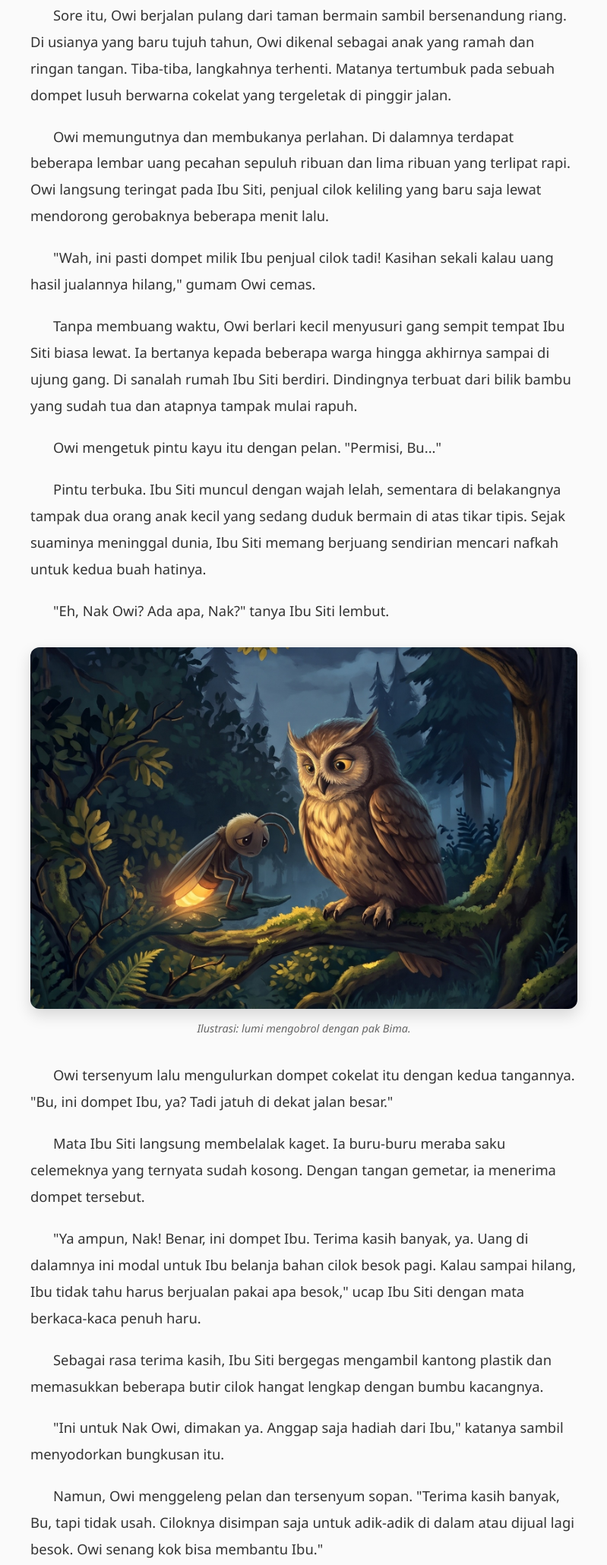
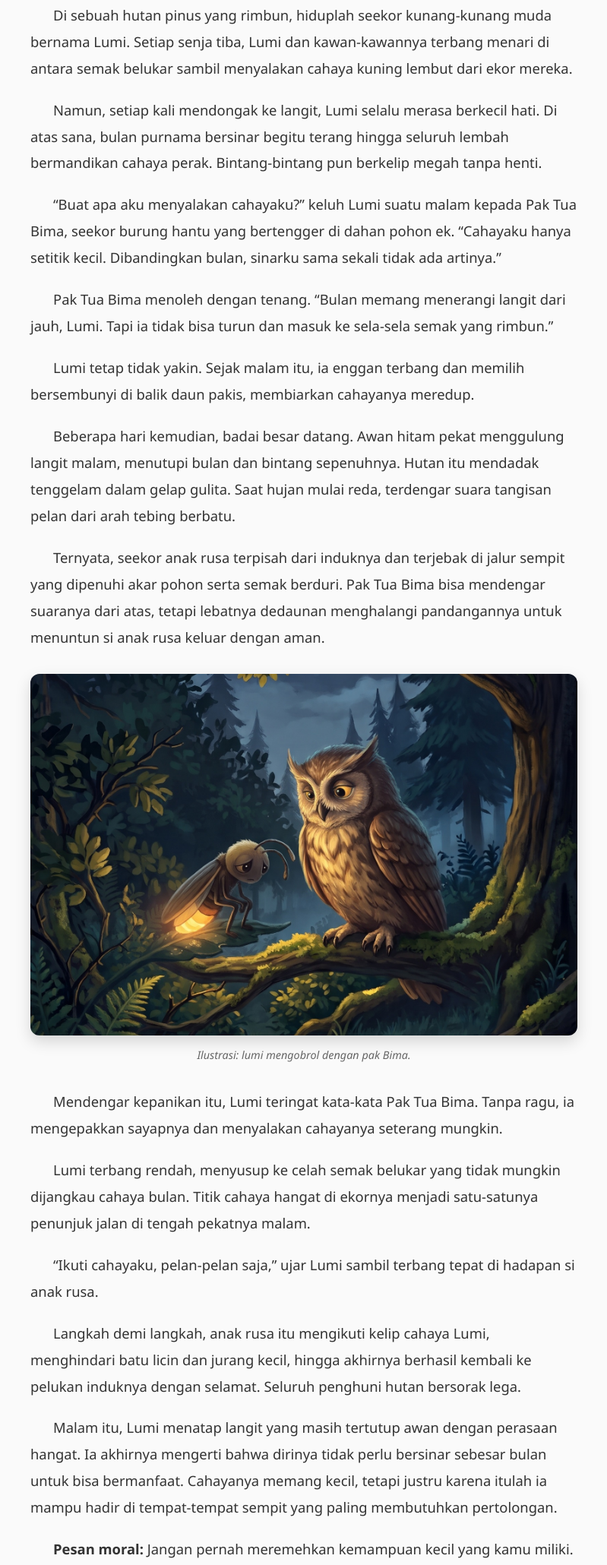
Before and after one commit to sdnkaranganyar02/p, a plain HTML site: page buku-3.html in a window 1280 px wide. Shown: the part 1553-3613 px from the top of the page at 76% size, without its empty margins (240-1039 px from the left). Drawn offline with nearby package versions, Linux system fonts and the light colour scheme.

Commit message:
Update buku-3.html

```diff
--- a/buku-3.html
+++ b/buku-3.html
@@ -41,19 +41,19 @@
             <figcaption>Ilustrasi: lumi murung karena cahayanya redup dibandingkan dengan bulan.</figcaption>
           </figure>
 
-          <p>Sore itu, Owi berjalan pulang dari taman bermain sambil bersenandung riang. Di usianya yang baru tujuh tahun, Owi dikenal sebagai anak yang ramah dan ringan tangan. Tiba-tiba, langkahnya terhenti. Matanya tertumbuk pada sebuah dompet lusuh berwarna cokelat yang tergeletak di pinggir jalan.</p>
+         <p>Di sebuah hutan pinus yang rimbun, hiduplah seekor kunang-kunang muda bernama Lumi. Setiap senja tiba, Lumi dan kawan-kawannya terbang menari di antara semak belukar sambil menyalakan cahaya kuning lembut dari ekor mereka.</p>
 
-          <p>Owi memungutnya dan membukanya perlahan. Di dalamnya terdapat beberapa lembar uang pecahan sepuluh ribuan dan lima ribuan yang terlipat rapi. Owi langsung teringat pada Ibu Siti, penjual cilok keliling yang baru saja lewat mendorong gerobaknya beberapa menit lalu.</p>
+          <p>Namun, setiap kali mendongak ke langit, Lumi selalu merasa berkecil hati. Di atas sana, bulan purnama bersinar begitu terang hingga seluruh lembah bermandikan cahaya perak. Bintang-bintang pun berkelip megah tanpa henti.</p>
 
-          <p>"Wah, ini pasti dompet milik Ibu penjual cilok tadi! Kasihan sekali kalau uang hasil jualannya hilang," gumam Owi cemas.</p>
+          <p>“Buat apa aku menyalakan cahayaku?” keluh Lumi suatu malam kepada Pak Tua Bima, seekor burung hantu yang bertengger di dahan pohon ek. “Cahayaku hanya setitik kecil. Dibandingkan bulan, sinarku sama sekali tidak ada artinya.”</p>
 
-          <p>Tanpa membuang waktu, Owi berlari kecil menyusuri gang sempit tempat Ibu Siti biasa lewat. Ia bertanya kepada beberapa warga hingga akhirnya sampai di ujung gang. Di sanalah rumah Ibu Siti berdiri. Dindingnya terbuat dari bilik bambu yang sudah tua dan atapnya tampak mulai rapuh.</p>
+          <p>Pak Tua Bima menoleh dengan tenang. “Bulan memang menerangi langit dari jauh, Lumi. Tapi ia tidak bisa turun dan masuk ke sela-sela semak yang rimbun.”</p>
 
-          <p>Owi mengetuk pintu kayu itu dengan pelan. "Permisi, Bu..."</p>
+          <p>Lumi tetap tidak yakin. Sejak malam itu, ia enggan terbang dan memilih bersembunyi di balik daun pakis, membiarkan cahayanya meredup.</p>
 
-          <p>Pintu terbuka. Ibu Siti muncul dengan wajah lelah, sementara di belakangnya tampak dua orang anak kecil yang sedang duduk bermain di atas tikar tipis. Sejak suaminya meninggal dunia, Ibu Siti memang berjuang sendirian mencari nafkah untuk kedua buah hatinya.</p>
+          <p>Beberapa hari kemudian, badai besar datang. Awan hitam pekat menggulung langit malam, menutupi bulan dan bintang sepenuhnya. Hutan itu mendadak tenggelam dalam gelap gulita. Saat hujan mulai reda, terdengar suara tangisan pelan dari arah tebing berbatu.</p>
 
-          <p>"Eh, Nak Owi? Ada apa, Nak?" tanya Ibu Siti lembut.</p>
+          <p>Ternyata, seekor anak rusa terpisah dari induknya dan terjebak di jalur sempit yang dipenuhi akar pohon serta semak berduri. Pak Tua Bima bisa mendengar suaranya dari atas, tetapi lebatnya dedaunan menghalangi pandangannya untuk menuntun si anak rusa keluar dengan aman.</p>
 
           <figure class="reading-figure">
             <!-- Sesuaikan nama file gambar Owi kamu di sini -->
@@ -61,19 +61,17 @@
             <figcaption>Ilustrasi: lumi mengobrol dengan pak Bima.</figcaption>
           </figure>
 
-          <p>Owi tersenyum lalu mengulurkan dompet cokelat itu dengan kedua tangannya. "Bu, ini dompet Ibu, ya? Tadi jatuh di dekat jalan besar."</p>
+          <p>Mendengar kepanikan itu, Lumi teringat kata-kata Pak Tua Bima. Tanpa ragu, ia mengepakkan sayapnya dan menyalakan cahayanya seterang mungkin.</p>
 
-          <p>Mata Ibu Siti langsung membelalak kaget. Ia buru-buru meraba saku celemeknya yang ternyata sudah kosong. Dengan tangan gemetar, ia menerima dompet tersebut.</p>
+          <p>Lumi terbang rendah, menyusup ke celah semak belukar yang tidak mungkin dijangkau cahaya bulan. Titik cahaya hangat di ekornya menjadi satu-satunya penunjuk jalan di tengah pekatnya malam.</p>
 
-          <p>"Ya ampun, Nak! Benar, ini dompet Ibu. Terima kasih banyak, ya. Uang di dalamnya ini modal untuk Ibu belanja bahan cilok besok pagi. Kalau sampai hilang, Ibu tidak tahu harus berjualan pakai apa besok," ucap Ibu Siti dengan mata berkaca-kaca penuh haru.</p>
+          <p>“Ikuti cahayaku, pelan-pelan saja,” ujar Lumi sambil terbang tepat di hadapan si anak rusa.</p>
 
-          <p>Sebagai rasa terima kasih, Ibu Siti bergegas mengambil kantong plastik dan memasukkan beberapa butir cilok hangat lengkap dengan bumbu kacangnya.</p>
+          <p>Langkah demi langkah, anak rusa itu mengikuti kelip cahaya Lumi, menghindari batu licin dan jurang kecil, hingga akhirnya berhasil kembali ke pelukan induknya dengan selamat. Seluruh penghuni hutan bersorak lega.</p>
 
-          <p>"Ini untuk Nak Owi, dimakan ya. Anggap saja hadiah dari Ibu," katanya sambil menyodorkan bungkusan itu.</p>
+          <p>Malam itu, Lumi menatap langit yang masih tertutup awan dengan perasaan hangat. Ia akhirnya mengerti bahwa dirinya tidak perlu bersinar sebesar bulan untuk bisa bermanfaat. Cahayanya memang kecil, tetapi justru karena itulah ia mampu hadir di tempat-tempat sempit yang paling membutuhkan pertolongan.</p>
 
-          <p>Namun, Owi menggeleng pelan dan tersenyum sopan. "Terima kasih banyak, Bu, tapi tidak usah. Ciloknya disimpan saja untuk adik-adik di dalam atau dijual lagi besok. Owi senang kok bisa membantu Ibu."</p>
-
-          <p>Ibu Siti tersenyum hangat dan mengusap kepala Owi penuh rasa syukur. Setelah berpamitan, Owi melangkah pulang menyusuri jalan setapak. Meskipun tidak membawa pulang cilok, hati Owi terasa sangat hangat dan bahagia. Baginya, melihat senyum lega di wajah Ibu Siti sudah menjadi hadiah yang paling indah hari itu.</p>
+          <p><strong>Pesan moral:</strong> Jangan pernah meremehkan kemampuan kecil yang kamu miliki. Sekecil apa pun kontribusimu, ia tetap sangat berarti saat berada di waktu dan tempat yang tepat.</p>
         </div>
       </div>
     </main>
```
